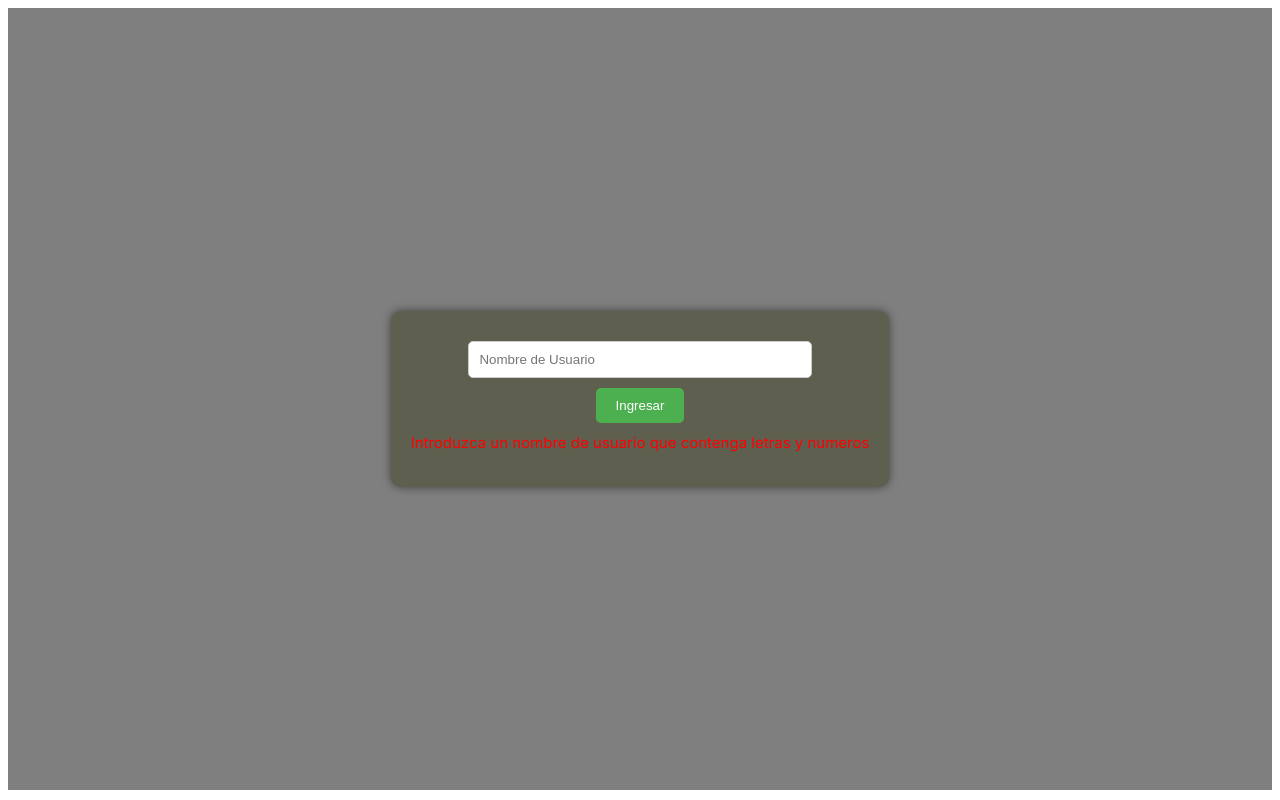
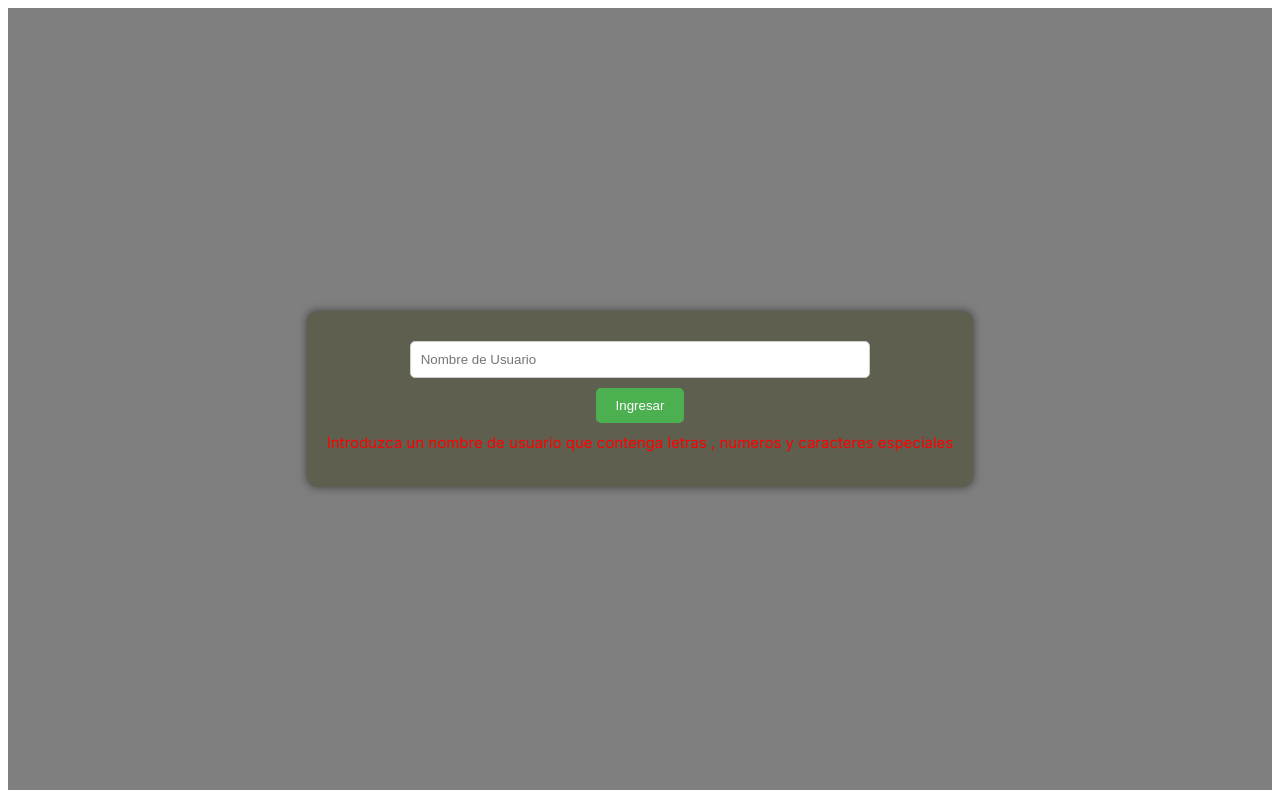
Before and after one commit to leji-a/Pixel-Coin, a Vue app: page /#/ in a window 1280 px wide. Built offline with nearby package versions, Linux system fonts and the light colour scheme.

Commit message:
Login funcional nuevamente

```diff
--- a/src/views/LoginView.vue
+++ b/src/views/LoginView.vue
@@ -4,7 +4,7 @@
       <input type="text" id="usuario" v-model="nombre" placeholder="Nombre de Usuario" @keyup.enter="ingresar()"> <br>
       <button type="button" @click="ingresar()">Ingresar</button>
       <div class="containerError">
-        <p v-if="!isValid" class="error">Introduzca un nombre de usuario que contenga letras y numeros</p>
+        <p v-if="!isValid" class="error">Introduzca un nombre de usuario que contenga letras , numeros y caracteres especiales</p>
       </div>
     </div>
   </div>
@@ -20,12 +20,12 @@ const route = useRouter();
 const nombre = ref('');
 
 const isValid = computed(() => {
-  const regex = /^(?=.*[a-zA-Z])(?=.*\d)[a-zA-Z0-9]+$/;
+  // Actualiza la expresión regular para permitir caracteres especiales como '.'
+  const regex = /^(?=.*[a-zA-Z])(?=.*\d)[a-zA-Z0-9.]+$/;
   return regex.test(nombre.value);
 });
 
 const ingresar = () => {
-  do {
     if (nombre.value === '') {
       isValid.value = false
     } else {
@@ -33,7 +33,6 @@ const ingresar = () => {
       route.push({ name: 'Home' });
       isValid.value = false;
     }
-  } while (isValid.value)
 }
 </script>
 
```
